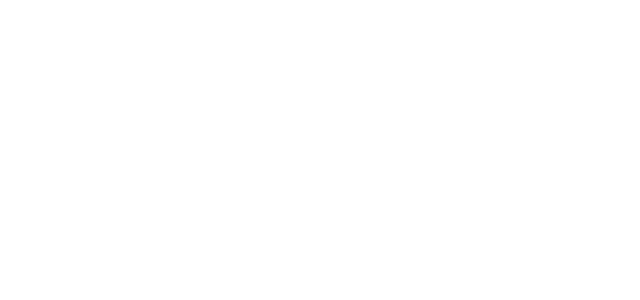
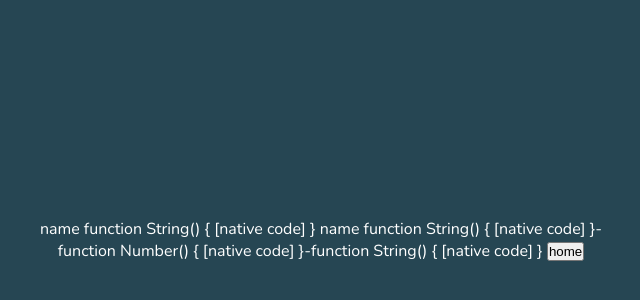
Before and after one commit to dridritwo/auxent-adrien-groupomania-front, a Vue app: page /home in a window 1280 px wide. Before the commit this address had no page. Shown: the part 160-460 px from the top of the page, without its empty margins (319-959 px from the left). Built offline with nearby package versions, Linux system fonts and the light colour scheme.

Commit message:
added home component with onMounted

```diff
--- a/src/router/index.js
+++ b/src/router/index.js
@@ -1,13 +1,19 @@
 import { createWebHistory, createRouter } from "vue-router";
 import HomeNotLogged from '@/views/HomeNotLogged.vue'
+import Home from '@/views/home.vue'
 import Login from '@/views/Login.vue'
 import GetUsers from '@/views/GetUsers.vue'
 
 const routes = [
   {
     path: "/",
+    name: "HomeNotLogged",
+    component: HomeNotLogged,
+  },
+  {
+    path: "/home",
     name: "Home",
-    component: HomeNotLogged,
+    component: Home,
   },
   {
     path: "/login",
--- a/src/services/UserService.js
+++ b/src/services/UserService.js
@@ -11,3 +11,16 @@
   })
   return result
 }
+
+export async function logUser(formData) {
+  let myHeaders = new Headers();
+  myHeaders.append("Content-Type", "application/json");
+  let response = await fetch("http://localhost:3000/api/v1/users/login", {
+    method: "POST",
+    headers: myHeaders,
+    body: JSON.stringify({email: formData.email, password: formData.password})
+  }).then((response) => {
+    return response.json()
+  })
+  return response;
+}
--- /dev/null
+++ b/src/views/Home.vue
@@ -0,0 +1,49 @@
+<script setup>
+import ButtonBig from '@/components/buttons/ButtonBig.vue';
+import IconAboveFont1 from '@/assets/IconAboveFont1.vue';
+import { useStore } from 'vuex'
+import { ref } from 'vue'
+import { onMounted, computed } from 'vue'
+
+const store = useStore()
+const user = computed(() => store.state.user)
+const formatedUser = computed(() => store.getters.formattedUser)
+
+onMounted(() => {
+      console.log('Component is mounted!')
+    })
+
+    function click() {
+
+    }
+</script>
+
+<template>
+  <div id="home">
+    <div class="home-container">
+ name {{ user.username }}
+ name {{ formatedUser }}
+
+    <button @click="click">home</button>
+    </div>
+  </div>
+</template>
+
+<style lang="scss" scoped>
+#home {
+  background-color: $primary;
+  width: 100vw;
+  height: 100vh;
+  display: flex;
+  justify-content: center;
+  align-items: center;
+  color: white;
+  .home-container {
+    max-width: $max-width-desk;
+  }
+}
+.shadow {
+  filter: drop-shadow(3px 5px 2px rgb(0 0 0 / 0.4));
+}
+
+</style>
--- a/src/views/Login.vue
+++ b/src/views/Login.vue
@@ -2,6 +2,10 @@
 import { ref } from 'vue'
 import { useStore } from 'vuex'
 import { computed } from 'vue'
+import {logUser} from '@/services/UserService'
+import { useRouter, useRoute } from 'vue-router'
+const route = useRoute()
+const router = useRouter()
 const store = useStore()
 
 const user = computed(() => store.state.user)
@@ -13,32 +17,12 @@
 })
 
 async function submit() {
-  let myHeaders = new Headers();
-  myHeaders.append("Content-Type", "application/json");
-  let response = await fetch("http://localhost:3000/api/v1/users/login", {
-    method: "POST",
-    headers: myHeaders,
-    body: JSON.stringify({email: formData.value.email, password: formData.value.password})
-  }).then((response) => {
-    return response.json()
-  })
+  let response = await logUser(formData.value);
   console.log("response : ", response)
   store.commit('SET_USER', response)
-  console.log("state : ", store.state.user)
+  router.push('/home')
 }
 
-async function getUsers() {
-  let myHeaders = new Headers();
-  myHeaders.append("Content-Type", "application/json");
-  myHeaders.append("Authorization", `Bearer eyJhbGciOiJIUzI1NiIsInR5cCI6IkpXVCJ9.eyJ1c2VyX2lkIjoiNiIsImlhdCI6MTYzMTE5OTk5OSwiZXhwIjoxNjMxMjg2Mzk5fQ.3hJIby5jbbr-HM5roGGT-G2O-eAsTXV7lQXy54gerpM`);
-  let response = await fetch("http://localhost:3000/api/v1/users", {
-    method: "GET",
-    headers: myHeaders,
-  }).then((response) => {
-    return response.json()
-  })
-  console.log("response : ", response)
-}
 </script>
 
 
```
